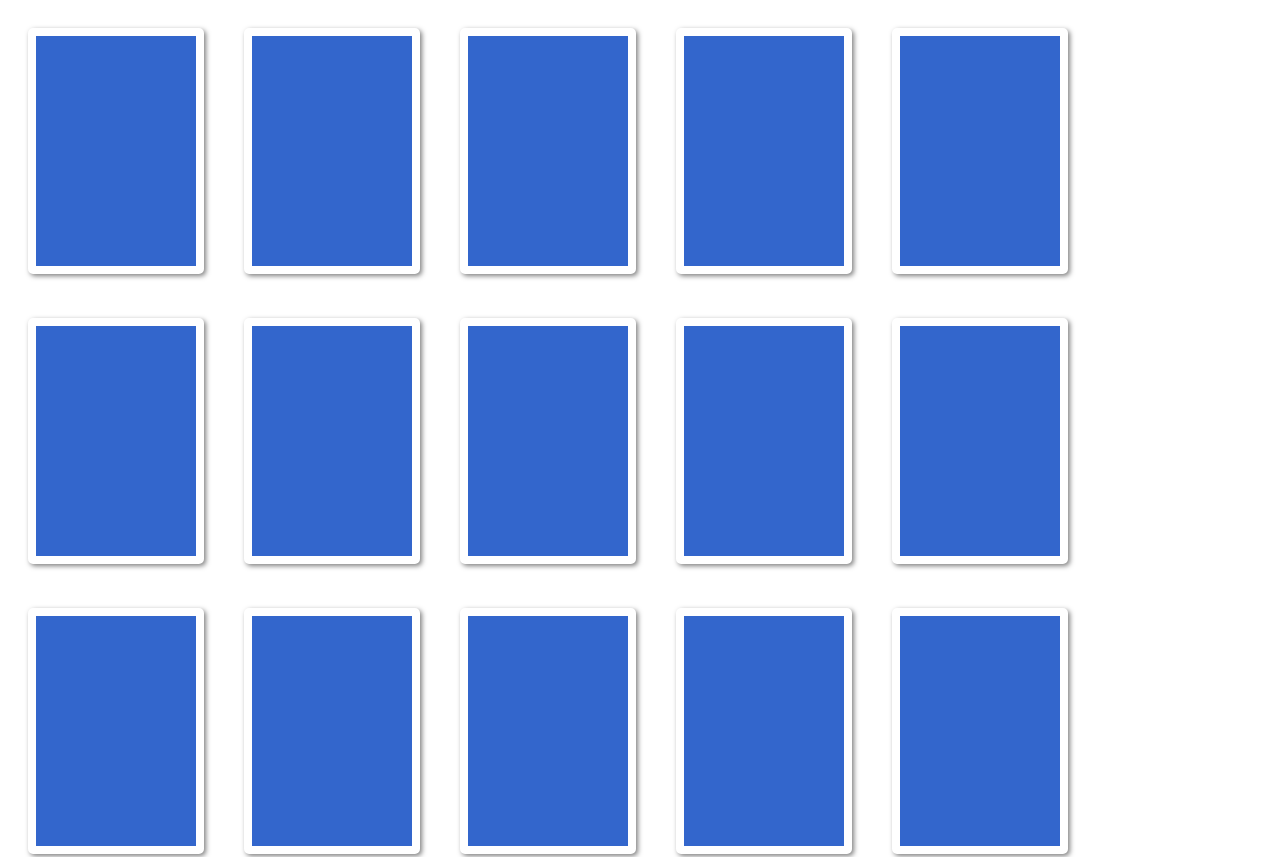
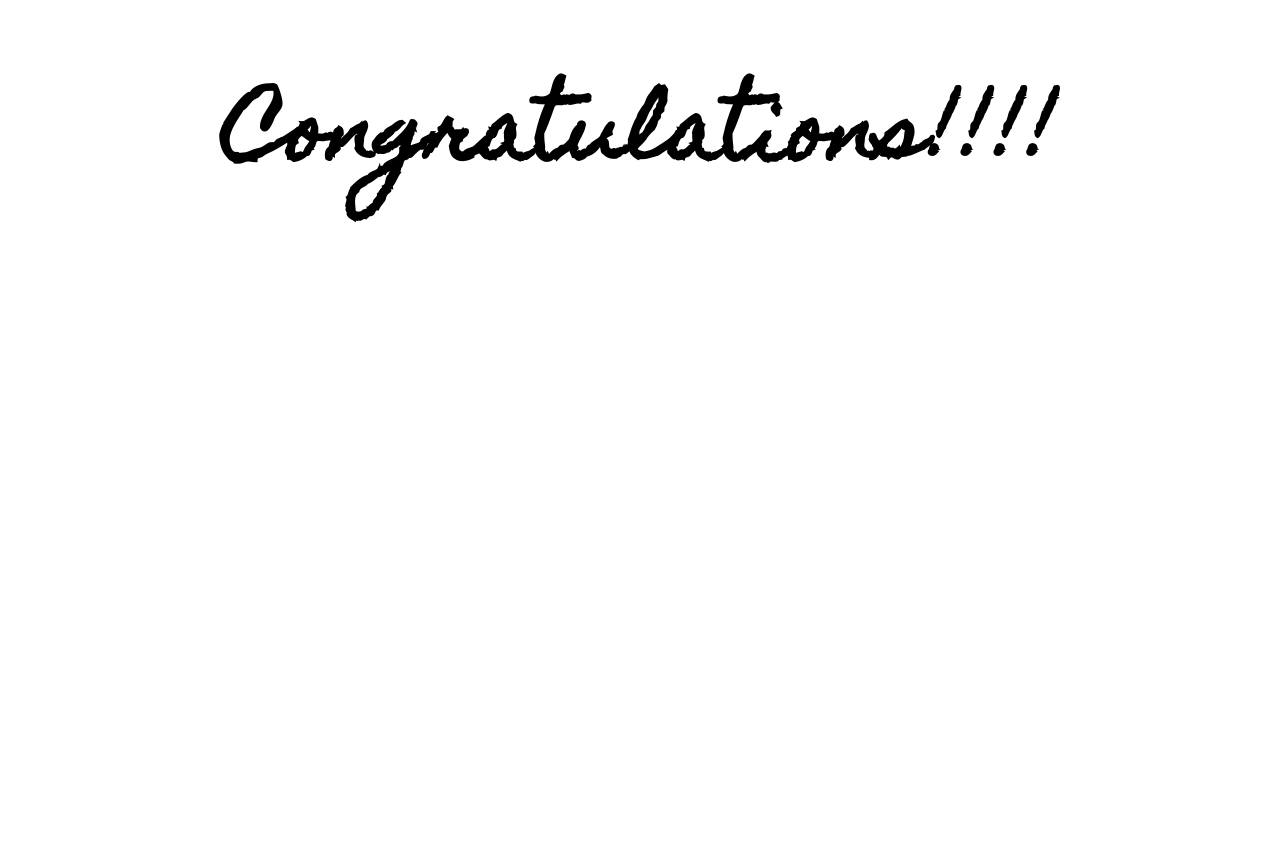
Before and after one commit to kitagry/games, a Nuxt app: page / in a window 1280 px wide. Shown: the top 857 px of the page. After the commit the page ends 800 px from the top, so only its background shows below. Built offline with nearby package versions, Linux system fonts and the light colour scheme.

Commit message:
Add Congratulations comment

```diff
--- a/pages/index.vue
+++ b/pages/index.vue
@@ -1,9 +1,13 @@
 <template lang="pug">
-transition-group(tag="div", name="card-list", @before-enter="beforeEnter",
-    @after-enter="afterEnter",
-    @enter-cancelled="afterEnter",
-    appear)
-  card(v-for="(content, idx) in contents", :content="content", :key="content.key", :data-index="idx", @open-card="openCard")
+div
+  transition-group(tag="div", name="card-list", @before-enter="beforeEnter",
+      @after-enter="afterEnter",
+      @enter-cancelled="afterEnter",
+      appear)
+    card(v-for="(content, idx) in contents", :content="content", :key="content.key", :data-index="idx", @open-card="openCard")
+  transition
+    h1(v-if="contents.length == 0", class="last-text") Congratulations!!!!
+  <link href="https://fonts.googleapis.com/css?family=Homemade+Apple" rel="stylesheet">
 </template>
 
 
@@ -13,7 +17,8 @@ import _ from 'lodash';
 import Card from './../components/Card.vue';
 
 // var marks = ["♠", "♥", "♣", "◆"];
-var marks = ["♠", "♥"];
+// var marks = ["♠", "♥"];
+var marks = [];
 var numbers = [1, 2, 3, 4, 5, 6, 7, 8, 9, 10];
 
 export default {
@@ -83,6 +88,11 @@ export default {
 </script>
 
 <style lang="sass">
+.last-text
+  text-align: center;
+  font-size: 5em;
+  font-family: 'Homemade Apple', cursive;
+
 .card-list-enter-active, .card-list-leave-active
   transition: transform 1s, opacity 1s, filter 1s;
 .card-list-move:not(.card-list-leave-active)
```
